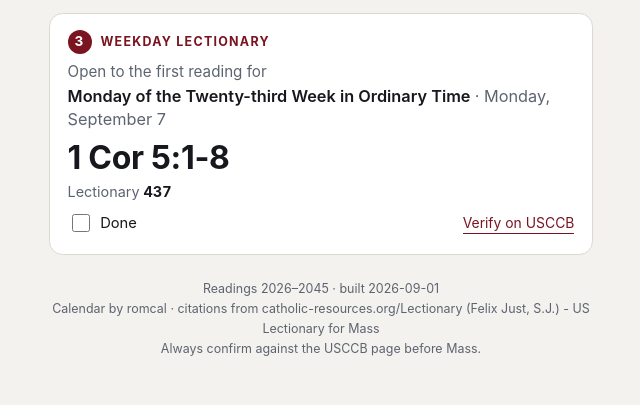
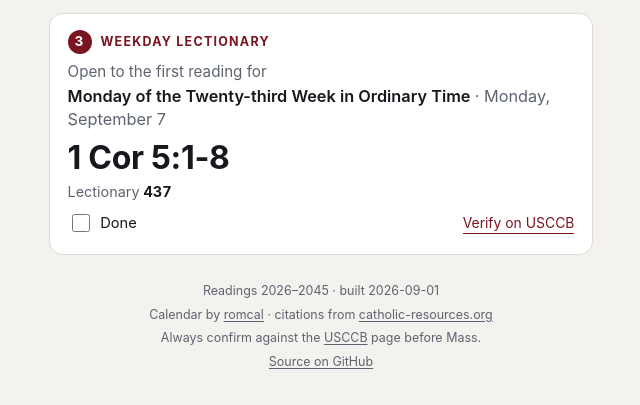
Before and after one commit to steventine/sacristan-helper, a website: page public/index.html in a window 1280 px wide. Shown: the part 621-1026 px from the top of the page, without its empty margins (319-959 px from the left). Drawn offline with Linux system fonts and the light colour scheme.

Commit message:
Made references in footer clickable links

```diff
--- a/public/index.html
+++ b/public/index.html
@@ -92,7 +92,9 @@
   .check input { width: 1.15rem; height: 1.15rem; accent-color: var(--ok); }
   a.verify { font-size: .87rem; color: var(--accent); text-decoration: none; border-bottom: 1px solid currentColor; }
 
-  .meta { text-align: center; font-size: .78rem; color: var(--muted); margin-top: 1.5rem; line-height: 1.6; }
+  .meta { text-align: center; font-size: .78rem; color: var(--muted); margin-top: 1.5rem; line-height: 1.9; }
+  .meta a { color: inherit; text-decoration: underline; text-underline-offset: .18em; }
+  .meta a:active { color: var(--accent); }
   .err { background: var(--accent-soft); border: 1px solid var(--accent); padding: 1rem; border-radius: .6rem; }
 </style>
 </head>
@@ -133,6 +135,15 @@ let DATA = null;
 let sunday = currentSetupSunday();
 
 const esc = (s) => String(s).replace(/[&<>]/g, (c) => ({ '&': '&amp;', '<': '&lt;', '>': '&gt;' }[c]));
+
+const SOURCES = {
+  romcal: 'https://github.com/romcal/romcal',
+  lectionary: 'https://catholic-resources.org/Lectionary/',
+  usccb: 'https://bible.usccb.org/',
+  repo: 'https://github.com/steventine/sacristan-helper',
+};
+const link = (href, text) =>
+  '<a href="' + href + '" target="_blank" rel="noopener">' + esc(text) + '</a>';
 
 // A citation list renders its first entry large; genuine alternatives follow.
 function citationHtml(list) {
@@ -202,8 +213,10 @@ function render() {
 
   document.getElementById('meta').innerHTML =
     'Readings ' + DATA.firstYear + '–' + DATA.lastYear + ' · built ' + DATA.built.slice(0, 10) +
-    '<br>Calendar by romcal · citations from ' + esc(DATA.lectionarySource) +
-    '<br>Always confirm against the USCCB page before Mass.';
+    '<br>Calendar by ' + link(SOURCES.romcal, 'romcal') +
+    ' · citations from ' + link(SOURCES.lectionary, 'catholic-resources.org') +
+    '<br>Always confirm against the ' + link(SOURCES.usccb, 'USCCB') + ' page before Mass.' +
+    '<br>' + link(SOURCES.repo, 'Source on GitHub');
 }
 
 document.getElementById('prev').onclick = () => { sunday = addDays(sunday, -7); render(); };
```
